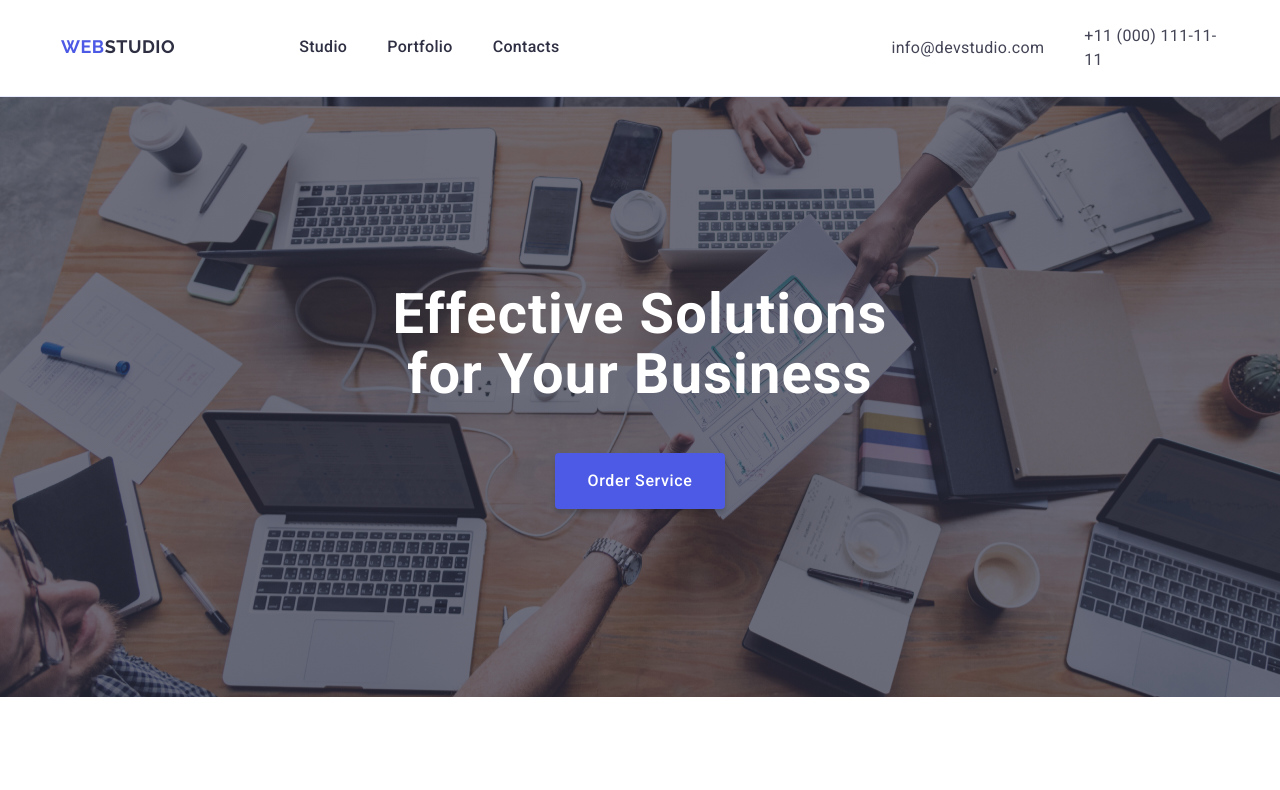
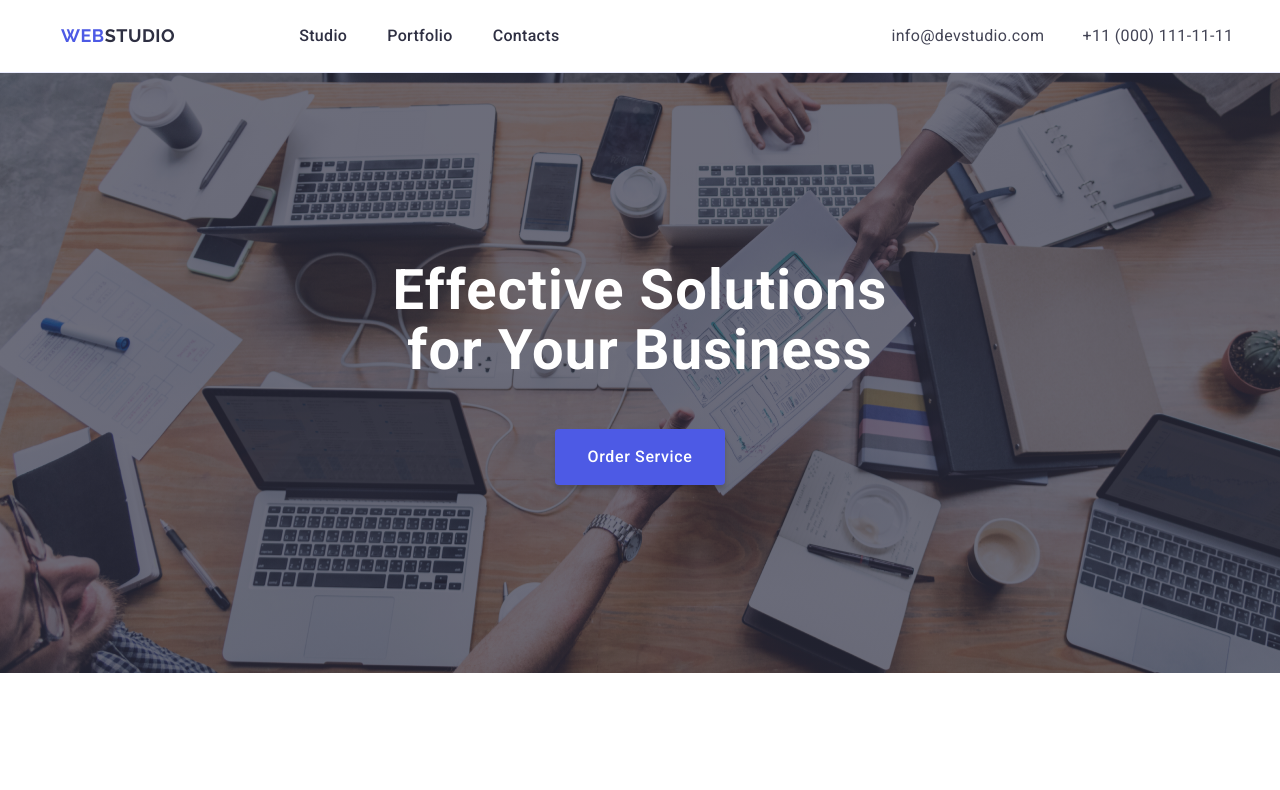
Before and after one commit to OlgaSzum/goit-markup-hw-04, a plain HTML site: page index.html in a window 1280 px wide. Shown: the top 790 px of the page. Drawn offline with nearby package versions, Linux system fonts and the light colour scheme.

Commit message:
.contact .button sizing

```diff
--- a/CSS/styles.css
+++ b/CSS/styles.css
@@ -92,7 +92,7 @@ h3 {
 
 .topline {
   display: flex;
-  align-items: baseline;
+  align-items: center;
   justify-content: space-between;
   padding: 24px 0;
   flex-wrap: nowrap;
@@ -134,13 +134,16 @@ h3 {
   display: flex;
   gap: 40px;
   align-items: center;
+  justify-content: center;
 }
 
-.contact a {
+.contact .button {
   font-family: inherit;
   line-height: 1.5;
   letter-spacing: 0.02em;
   color: var(--text);
+  width: 151px;
+  height: 24px;
 }
 
 /* NAVBAR BUTTONS --------------------------------------------------------- */
@@ -161,7 +164,7 @@ h3 {
 /* HERO --------------------------------------------------------- */
 
 .hero {
-margin: 0 auto;
+  margin: 0 auto;
   background-color: var(--dark);
   background-image: linear-gradient(
       rgba(46, 47, 66, 0.7),
--- a/index.html
+++ b/index.html
@@ -30,7 +30,7 @@
             </nav>
             <ul class="contact list">
                 <li><a class="button" href="mailto:info@devstudio.com">info@devstudio.com</a></li>
-                <li><a class="button call" href="tel:+11(000)1111111">+11 (000) 111-11-11</a></li>
+                <li><a class="button" href="tel:+11(000)1111111">+11 (000) 111-11-11</a></li>
             </ul>
         </div>
     </header>
```
